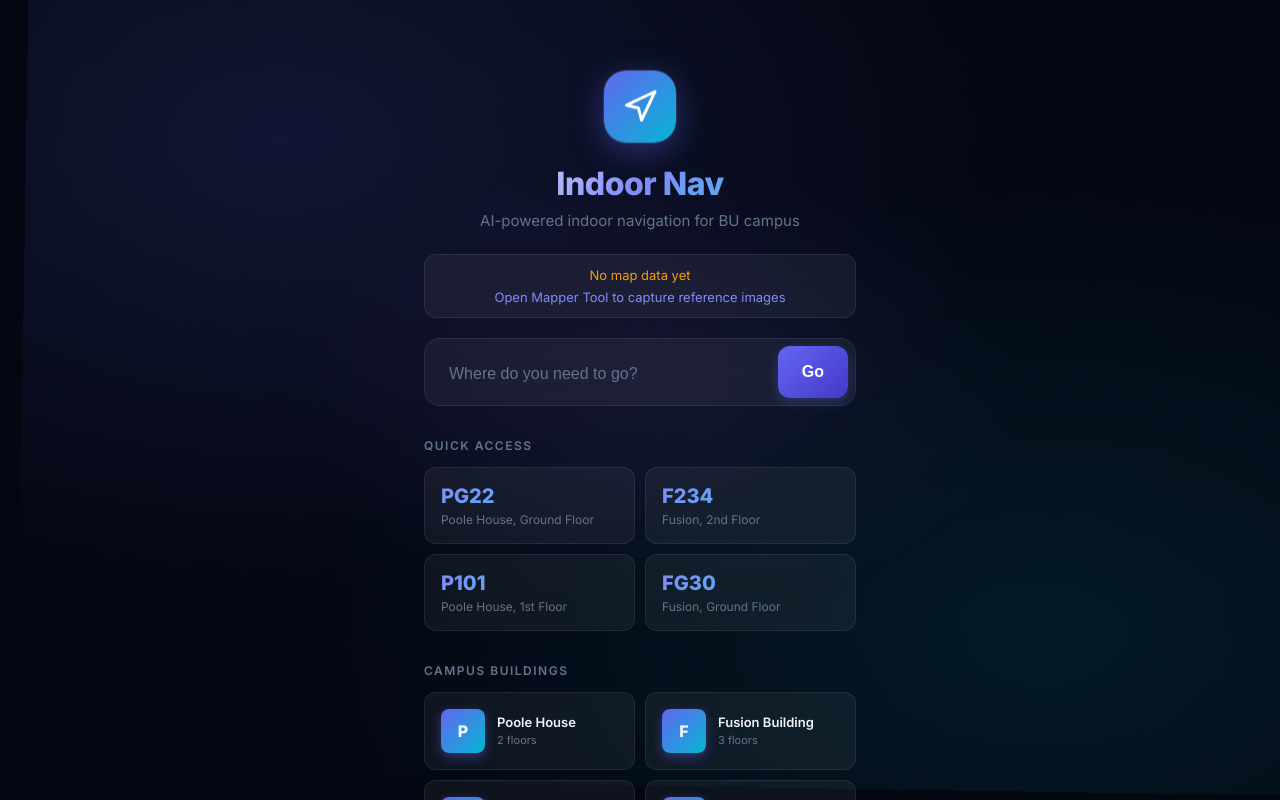
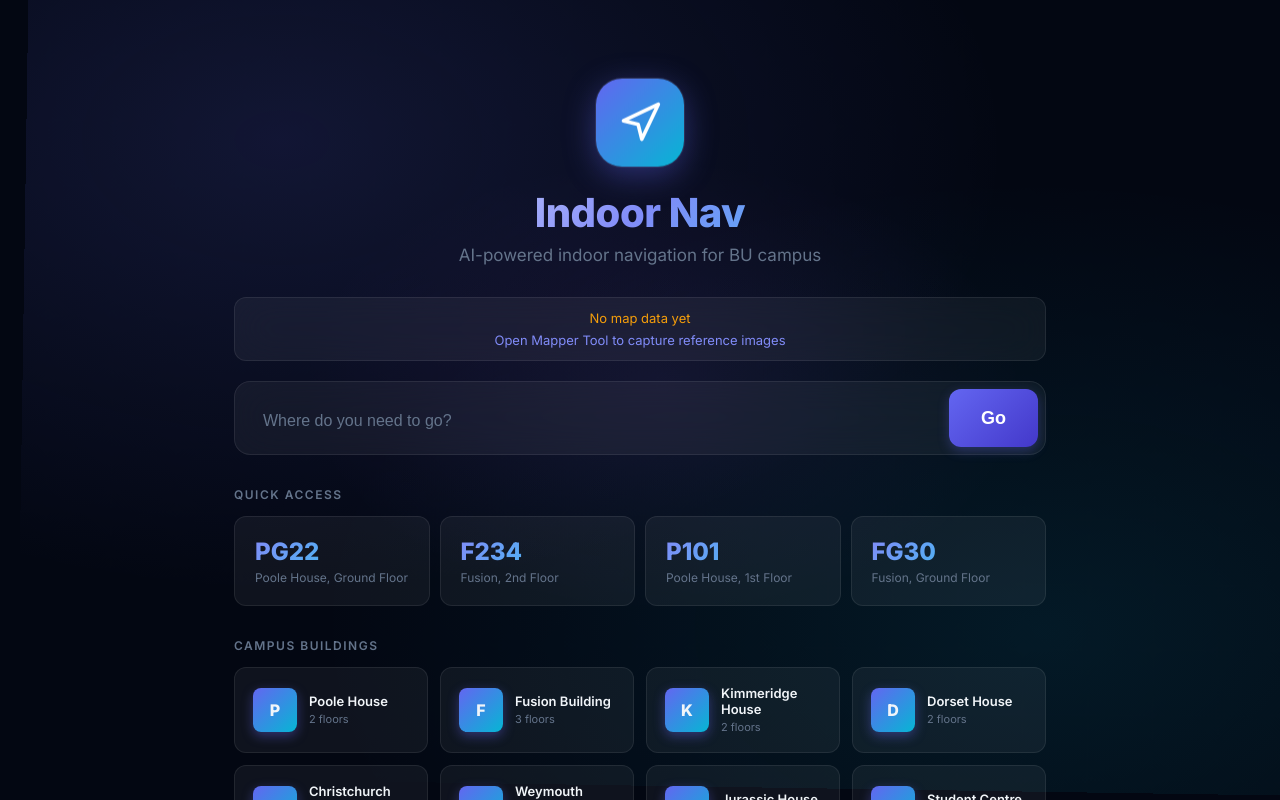
Before and after one commit to FarisElshammouty/indoor-nav, a plain HTML site: page index.html in a window 1280 px wide. Drawn offline with Linux system fonts and the light colour scheme.

Commit message:
Responsive layout - centered content on desktop, 3-4 col grids, fix server query string handling, move Google Fonts to HTML link

```diff
--- a/css/style.css
+++ b/css/style.css
@@ -2,7 +2,7 @@
    INDOOR NAV — PREMIUM UI
    ============================================================ */
 
-@import url('https://fonts.googleapis.com/css2?family=Inter:wght@400;500;600;700;800&display=swap');
+/* Inter font loaded via <link> in HTML */
 
 :root {
   --primary: #6366f1;
@@ -994,11 +994,90 @@ html, body {
    RESPONSIVE
    ============================================================ */
 
-@media (min-width: 500px) {
-  #search-screen,
-  #prenav-screen,
-  #startpoint-screen {
-    max-width: 480px;
-    margin: 0 auto;
+/* Wrapper for centering content on larger screens */
+.screen-content-wrap {
+  width: 100%;
+  max-width: 100%;
+  margin: 0 auto;
+}
+
+/* Tablet+ : center content, widen building grid */
+@media (min-width: 600px) {
+  .screen-content-wrap {
+    max-width: 560px;
+  }
+
+  .buildings-grid {
+    grid-template-columns: 1fr 1fr 1fr;
+  }
+
+  .room-examples {
+    grid-template-columns: 1fr 1fr 1fr 1fr;
   }
 }
+
+/* Desktop: wider container, larger cards */
+@media (min-width: 900px) {
+  .screen-content-wrap {
+    max-width: 700px;
+  }
+
+  .app-header {
+    padding-top: 80px;
+    padding-bottom: 16px;
+  }
+
+  .app-logo {
+    width: 88px;
+    height: 88px;
+    border-radius: 26px;
+  }
+
+  .app-logo svg {
+    width: 44px;
+    height: 44px;
+  }
+
+  .app-header h1 {
+    font-size: 40px;
+  }
+
+  .app-header p {
+    font-size: 17px;
+  }
+
+  .search-box input {
+    padding: 22px 28px;
+    padding-right: 100px;
+    font-size: 24px;
+  }
+
+  .search-box button {
+    padding: 0 32px;
+    font-size: 18px;
+  }
+
+  .buildings-grid {
+    grid-template-columns: 1fr 1fr 1fr 1fr;
+    gap: 12px;
+  }
+
+  .building-card {
+    padding: 18px;
+  }
+
+  .example-card {
+    padding: 20px;
+  }
+
+  .example-card .code {
+    font-size: 24px;
+  }
+}
+
+/* Large desktop */
+@media (min-width: 1200px) {
+  .screen-content-wrap {
+    max-width: 860px;
+  }
+}
--- a/index.html
+++ b/index.html
@@ -7,13 +7,17 @@
   <meta name="apple-mobile-web-app-capable" content="yes">
   <meta name="apple-mobile-web-app-status-bar-style" content="black-translucent">
   <title>Indoor Nav</title>
-  <link rel="stylesheet" href="css/style.css?v=5">
+  <link rel="preconnect" href="https://fonts.googleapis.com">
+  <link rel="preconnect" href="https://fonts.gstatic.com" crossorigin>
+  <link rel="stylesheet" href="https://fonts.googleapis.com/css2?family=Inter:wght@400;500;600;700;800&display=swap">
+  <link rel="stylesheet" href="css/style.css?v=8">
   <link rel="manifest" href="manifest.json">
 </head>
 <body>
 
   <!-- ======== SCREEN 1: SEARCH ======== -->
   <div id="search-screen" class="screen scrollable active">
+    <div class="screen-content-wrap">
       <div class="app-header">
         <div class="app-logo">
           <svg viewBox="0 0 24 24" fill="none" stroke="white" stroke-width="2" stroke-linecap="round" stroke-linejoin="round">
@@ -68,6 +72,7 @@
 
       <div class="mapper-link-footer">
         <a href="mapper.html">Open Mapper Tool</a> — capture reference images for VPS
+      </div>
     </div>
   </div>
 
--- a/sw.js
+++ b/sw.js
@@ -1,5 +1,5 @@
 // Service Worker for offline support
-const CACHE_NAME = "indoor-nav-v6";
+const CACHE_NAME = "indoor-nav-v8";
 const ASSETS = [
   "/",
   "/index.html",
```
Also changed, not shown: server.js (added, +38 -0 lines). Lines whose indentation alone changed are shown as unchanged.
